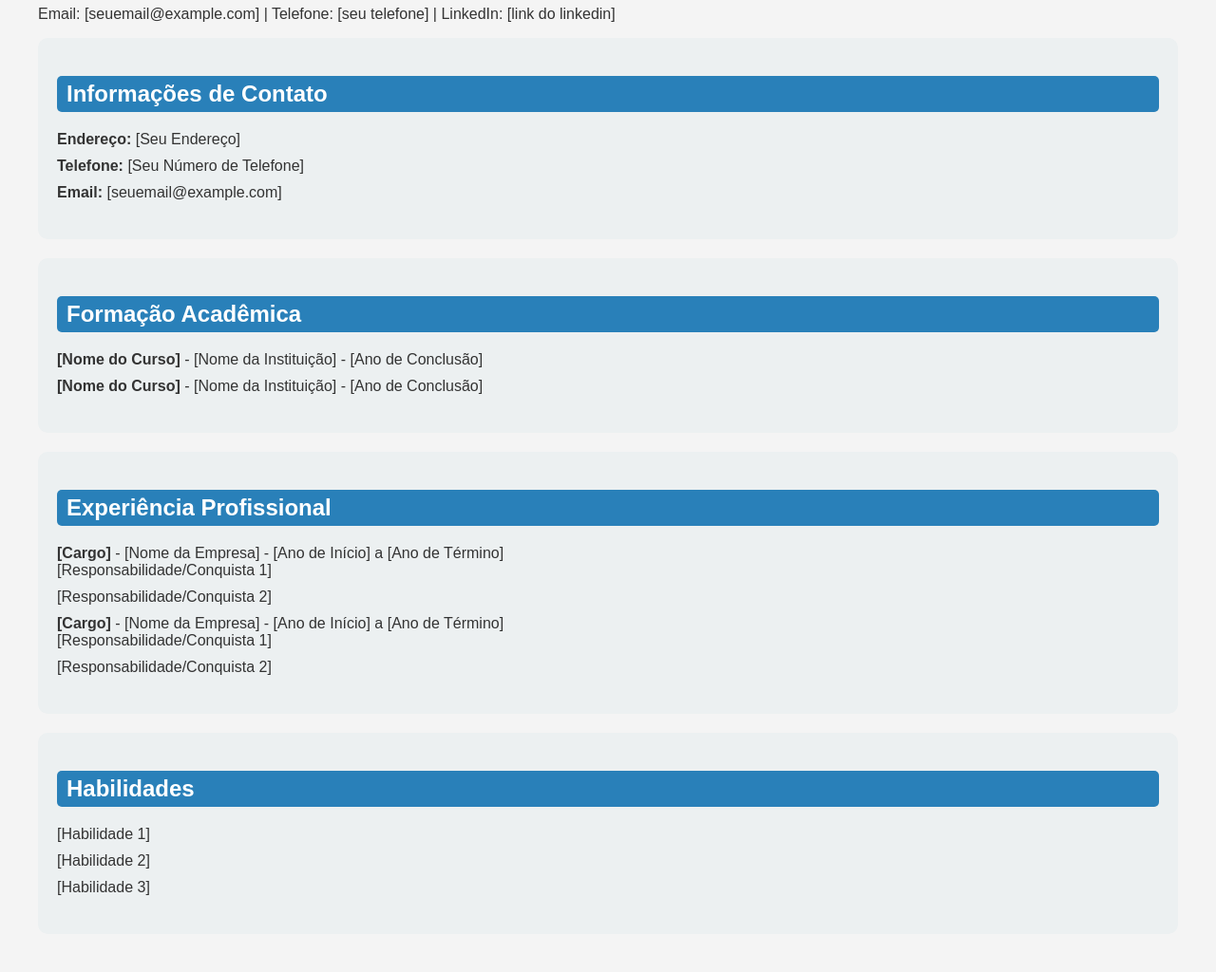
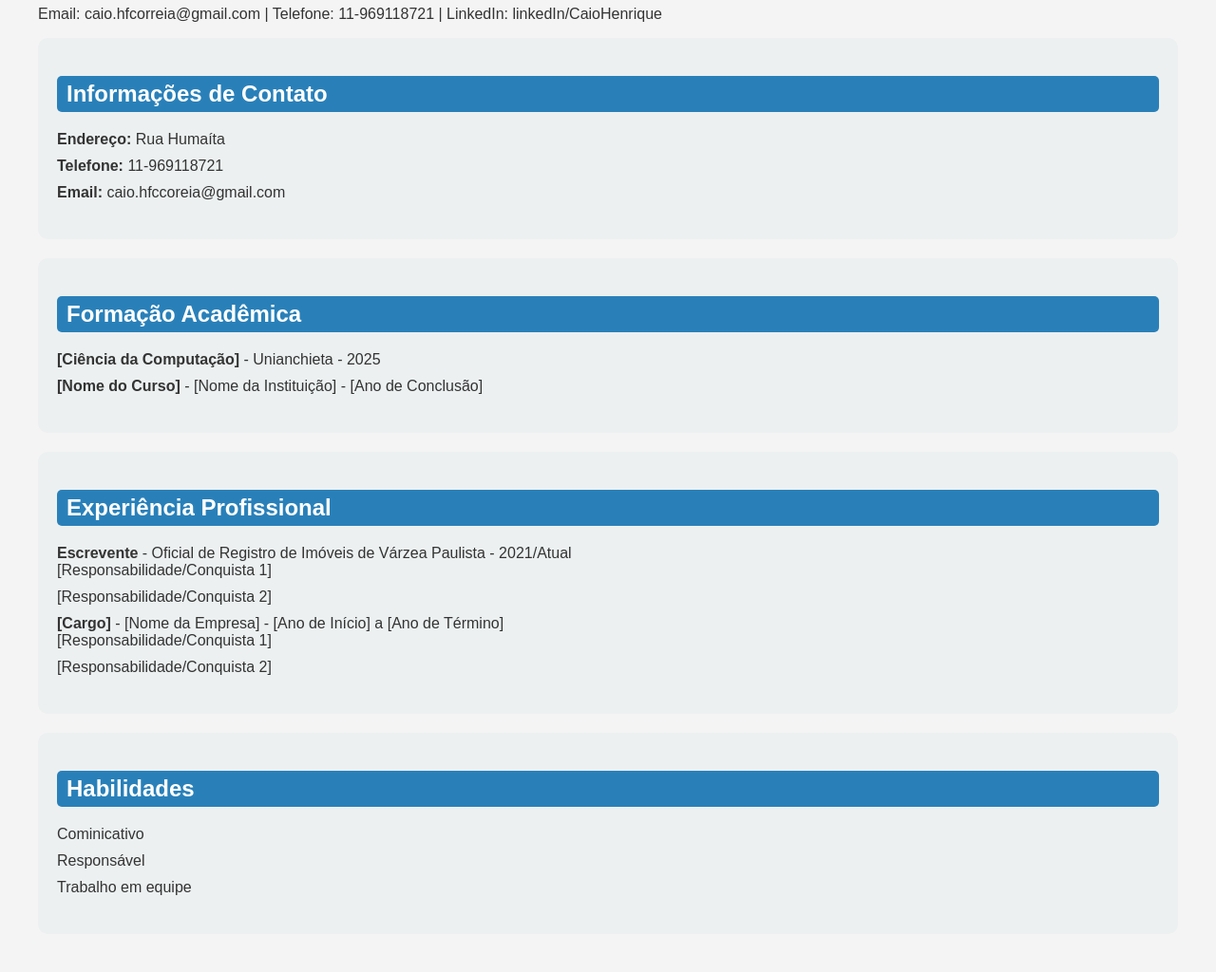
Before and after one commit to Caiohfcorreia/Caiohfcorreia.github.io, a plain HTML site: page index.html in a window 1280 px wide. Shown: the part 92-1116 px from the top of the page at 95% size. Drawn offline with Linux system fonts and the light colour scheme.

Commit message:
Update index.html

```diff
--- a/index.html
+++ b/index.html
@@ -3,7 +3,7 @@
 <head>
     <meta charset="UTF-8">
     <meta name="viewport" content="width=device-width, initial-scale=1.0">
-    <title>Currículo de [Seu Nome]</title>
+    <title>Currículo de [Caio Hnerique Fernandes Correia]</title>
     <style>
         body {
             font-family: Arial, sans-serif;
@@ -41,17 +41,17 @@
 <body>
 
     <header>
-        <h1>[Seu Nome]</h1>
-        <p>Email: [seuemail@example.com] | Telefone: [seu telefone] | LinkedIn: [link do linkedin]</p>
+        <h1>Caio Henrique Fernandes Correia</h1>
+        <p>Email: caio.hfcorreia@gmail.com | Telefone: 11-969118721 | LinkedIn: linkedIn/CaioHenrique</p>
     </header>
 
     <section class="contact">
         <h2 class="section-title">Informações de Contato</h2>
         <div class="content">
             <ul>
-                <li><strong>Endereço:</strong> [Seu Endereço]</li>
-                <li><strong>Telefone:</strong> [Seu Número de Telefone]</li>
-                <li><strong>Email:</strong> [seuemail@example.com]</li>
+                <li><strong>Endereço:</strong> Rua Humaíta</li>
+                <li><strong>Telefone:</strong> 11-969118721</li>
+                <li><strong>Email:</strong> caio.hfccoreia@gmail.com</li>
             </ul>
         </div>
     </section>
@@ -60,7 +60,7 @@
         <h2 class="section-title">Formação Acadêmica</h2>
         <div class="content">
             <ul>
-                <li><strong>[Nome do Curso]</strong> - [Nome da Instituição] - [Ano de Conclusão]</li>
+                <li><strong>[Ciência da Computação]</strong> - Unianchieta - 2025</li>
                 <li><strong>[Nome do Curso]</strong> - [Nome da Instituição] - [Ano de Conclusão]</li>
             </ul>
         </div>
@@ -70,7 +70,7 @@
         <h2 class="section-title">Experiência Profissional</h2>
         <div class="content">
             <ul>
-                <li><strong>[Cargo]</strong> - [Nome da Empresa] - [Ano de Início] a [Ano de Término]
+                <li><strong>Escrevente</strong> - Oficial de Registro de Imóveis de Várzea Paulista - 2021/Atual
                     <ul>
                         <li>[Responsabilidade/Conquista 1]</li>
                         <li>[Responsabilidade/Conquista 2]</li>
@@ -90,9 +90,9 @@
         <h2 class="section-title">Habilidades</h2>
         <div class="content">
             <ul>
-                <li>[Habilidade 1]</li>
-                <li>[Habilidade 2]</li>
-                <li>[Habilidade 3]</li>
+                <li>Cominicativo</li>
+                <li>Responsável</li>
+                <li>Trabalho em equipe</li>
             </ul>
         </div>
     </section>
```
